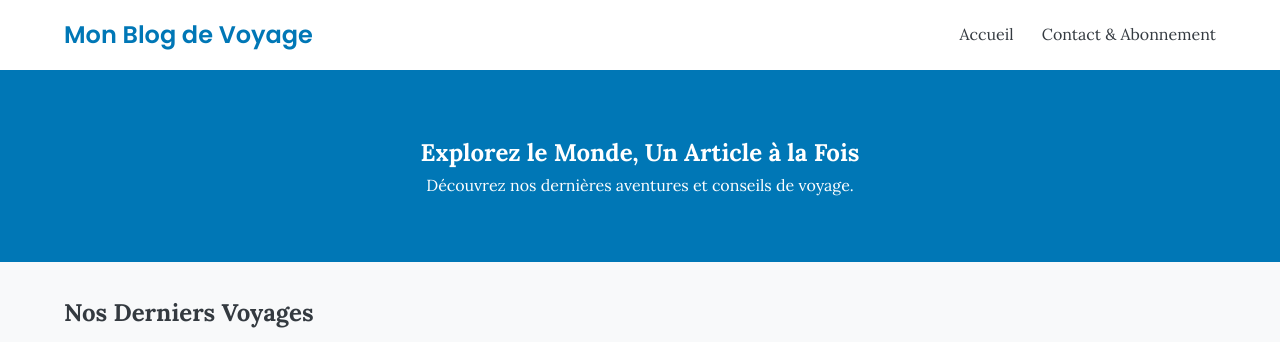
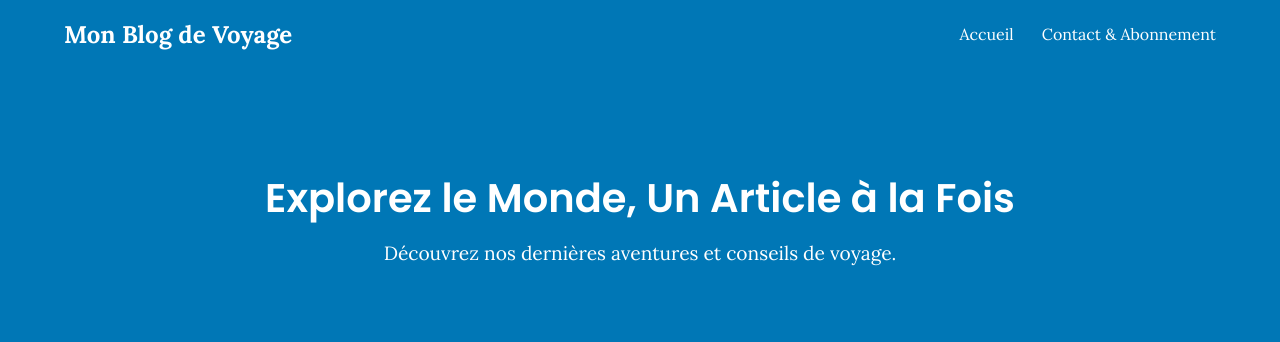
Before and after one commit to Aboubnan/VoyageBlog, a Flask app: template templates/index.html in a window 1280 px wide. Shown: the top 342 px of the page. Run offline with Flask 3, Linux system fonts and the light colour scheme; the template is opened without the code that fills it, so the values that code supplies are empty.

Commit message:
style.css

```diff
--- a/static/css/style.css
+++ b/static/css/style.css
@@ -1,4 +1,6 @@
-/* Import des polices (si nécessaire) */
+/* static/css/style.css */
+
+/* Import des polices suggérées (Poppins pour titres, Lora pour contenu) */
 @import url('https://fonts.googleapis.com/css2?family=Poppins:wght@600&family=Lora:wght@400;700&display=swap');
 
 /* Réinitialisation de base */
@@ -9,99 +11,198 @@
 }
 
 :root {
-    /* Vos couleurs de charte graphique */
+    /* Couleurs de la charte graphique basées sur la maquette */
     --color-primary: #0077B6; /* Bleu Océan */
-    --color-secondary: #FFC300; /* Jaune Soleil */
-    --color-bg: #F8F9FA; /* Gris Très Clair */
-    --color-text: #343A40; /* Gris Foncé */
+    --color-secondary: #FFC300; /* Jaune Soleil / Accent */
+    --color-bg: #F8F9FA; /* Gris Très Clair pour l'arrière-plan */
+    --color-text: #343A40; /* Gris Foncé pour la lisibilité */
+    --color-light: #FFFFFF; /* Blanc */
+    --font-heading: 'Poppins', sans-serif;
+    --font-body: 'Lora', serif;
 }
 
 body {
-    font-family: 'Lora', serif; /* Police du corps de texte */
+    font-family: var(--font-body);
     color: var(--color-text);
     background-color: var(--color-bg);
     line-height: 1.6;
 }
 
-/* --- Navigation (Header) --- */
+/* Structure de mise en page pour centrer le contenu */
+.container {
+    max-width: 1200px;
+    margin: 0 auto;
+    padding: 2rem 5%;
+}
+
+h1, h2, h3 {
+    font-family: var(--font-heading);
+    color: var(--color-primary);
+    margin-bottom: 1rem;
+}
+
+/* --- Navigation & Header (Conforme Maquette) --- */
 .navbar {
     display: flex;
     justify-content: space-between;
     align-items: center;
     padding: 1rem 5%;
-    background-color: white; /* Fond clair pour le menu */
+    background-color: var(--color-primary); /* Fond Bleu Océan */
+    color: var(--color-light);
     box-shadow: 0 2px 4px rgba(0, 0, 0, 0.1);
 }
 
 .logo {
-    font-family: 'Poppins', sans-serif;
     font-size: 1.5rem;
-    font-weight: 600;
-    color: var(--color-primary);
+    font-weight: 700;
+    color: var(--color-light); /* Logo en blanc sur fond bleu */
     text-decoration: none;
 }
 
 .nav-links a {
     margin-left: 1.5rem;
     text-decoration: none;
-    color: var(--color-text);
+    color: var(--color-light);
     transition: color 0.3s;
 }
 
 .nav-links a:hover {
-    color: var(--color-primary);
+    color: var(--color-secondary); /* Effet Jaune à l'activation */
 }
 
-/* --- Banner / Hero Section --- */
+/* --- Banner / Hero Section (Conforme Maquette) --- */
 .hero-banner {
     background-color: var(--color-primary);
-    color: white;
+    color: var(--color-light);
     text-align: center;
-    padding: 4rem 1rem;
+    padding: 6rem 1rem;
     margin-bottom: 2rem;
 }
-
-/* --- Liste d'Articles (Page d'accueil) --- */
-.articles-list {
-    padding: 0 5%;
+.hero-banner h1 {
+    color: var(--color-light);
+    font-size: 2.5rem;
+    margin-bottom: 0.5rem;
+}
+.hero-banner p {
+    font-size: 1.2rem;
+    font-weight: 300;
 }
 
+/* --- Liste d'Articles (Grille) --- */
 .articles-container {
     display: grid;
+    /* Création d'une grille réactive (min 300px par colonne) */
     grid-template-columns: repeat(auto-fit, minmax(300px, 1fr));
     gap: 2rem;
     margin-top: 2rem;
 }
 
 .article-card {
-    background-color: white;
+    background-color: var(--color-light);
     padding: 1.5rem;
     border-radius: 8px;
-    box-shadow: 0 4px 6px rgba(0, 0, 0, 0.1);
+    box-shadow: 0 4px 10px rgba(0, 0, 0, 0.05);
+    display: flex; /* Utilisation de flex pour ordonner image/texte */
+    flex-direction: column;
 }
 
-.article-card h3 {
-    font-family: 'Poppins', sans-serif;
-    color: var(--color-primary);
+.article-card img {
+    width: 100%;
+    height: 180px;
+    object-fit: cover;
+    border-radius: 4px;
+    margin-bottom: 1rem;
+}
+
+.article-meta {
+    font-size: 0.85rem;
+    color: #6c757d;
     margin-bottom: 0.5rem;
 }
 
-.read-more {
+.read-more, .cta-button {
     display: inline-block;
     background-color: var(--color-secondary);
     color: var(--color-text);
-    padding: 0.5rem 1rem;
+    padding: 0.7rem 1.5rem;
     text-decoration: none;
     border-radius: 5px;
+    margin-top: auto; /* Pousse le bouton en bas de la carte */
+    text-align: center;
+    border: none;
+    cursor: pointer;
+    transition: background-color 0.3s;
+}
+
+.read-more:hover, .cta-button:hover {
+    background-color: #e5b300;
+}
+
+/* --- Page Détail Article --- */
+.article-full {
+    max-width: 900px; /* Contenu plus serré pour la lecture */
+    margin: 2rem auto;
+    background-color: var(--color-light);
+    padding: 2rem;
+    border-radius: 8px;
+    box-shadow: 0 4px 10px rgba(0, 0, 0, 0.05);
+}
+
+.article-image-main {
+    width: 100%;
+    height: auto;
+    max-height: 400px;
+    object-fit: cover;
+    border-radius: 8px;
+    margin-bottom: 1.5rem;
+}
+
+.article-meta-detail {
+    margin-bottom: 1.5rem;
+    font-style: italic;
+    color: #6c757d;
+}
+
+/* --- Formulaire Contact --- */
+.contact-form-section {
+    max-width: 600px;
+    margin: 2rem auto;
+    background-color: var(--color-light);
+    padding: 2rem;
+    border-radius: 8px;
+    box-shadow: 0 4px 10px rgba(0, 0, 0, 0.05);
+}
+
+.main-form label {
+    display: block;
     margin-top: 1rem;
+    margin-bottom: 0.5rem;
+    font-weight: bold;
 }
+
+.main-form input[type="text"],
+.main-form input[type="email"],
+.main-form textarea {
+    width: 100%;
+    padding: 0.75rem;
+    border: 1px solid #ced4da;
+    border-radius: 4px;
+    font-family: var(--font-body);
+}
+
+.main-form .cta-button {
+    width: 100%;
+    margin-top: 1.5rem;
+    font-size: 1.1rem;
+}
+
 
 /* --- Footer --- */
 footer {
     text-align: center;
     padding: 1.5rem;
-    background-color: white;
+    background-color: var(--color-primary);
+    color: var(--color-light);
     margin-top: 4rem;
-    border-top: 1px solid #ddd;
     font-size: 0.8rem;
 }
```
